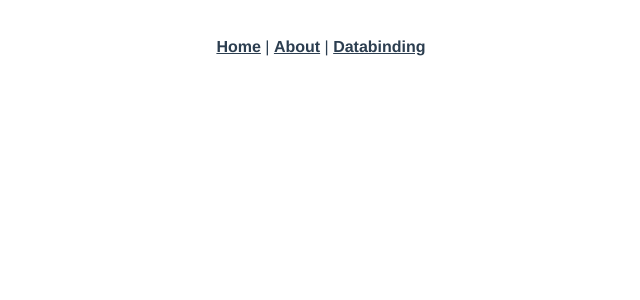
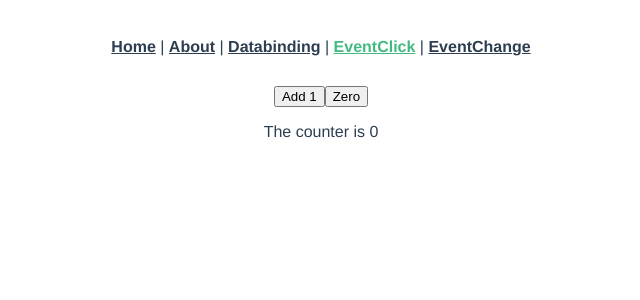
Before and after one commit to ohdowon064/a-week-before-entering-the-vuejs-project, a Vue app: page /eventclick in a window 1280 px wide. Shown: the top 300 px of the page, without its empty margins (319-959 px from the left). Built offline with nearby package versions, Linux system fonts and the light colour scheme.

Commit message:
event on click, event change

```diff
--- a/src/App.vue
+++ b/src/App.vue
@@ -2,7 +2,9 @@
   <nav>
     <router-link to="/">Home</router-link> |
     <router-link to="/about">About</router-link> |
-    <router-link to="/databinding">Databinding</router-link>
+    <router-link to="/databinding">Databinding</router-link> |
+    <router-link to="/eventclick">EventClick</router-link> |
+    <router-link to="/eventchange">EventChange</router-link>
   </nav>
   <router-view/>
 </template>
@@ -29,3 +31,7 @@ nav a.router-link-exact-active {
   color: #42b983;
 }
 </style>
+<script>export default {
+  components: {}
+}
+</script>
--- a/src/router/index.js
+++ b/src/router/index.js
@@ -1,6 +1,8 @@
 import { createRouter, createWebHistory } from 'vue-router'
 import HomeView from '../views/HomeView.vue'
 import DataBinding from '../views/DataBinding.vue'
+import EventClick from "@/views/EventClick";
+import EventChange from "@/views/EventChange";
 
 const routes = [
   {
@@ -20,6 +22,16 @@ const routes = [
     path: '/databinding',
     name: 'DataBinding',
     component: DataBinding
+  },
+  {
+    path: '/eventclick',
+    name: 'EventClick',
+    component: EventClick
+  },
+  {
+    path: '/eventchange',
+    name: 'EventChange',
+    component: EventChange
   }
 ]
 
--- /dev/null
+++ b/src/views/EventChange.vue
@@ -0,0 +1,21 @@
+<template>
+  <select v-model="selectedValue" @change="changeSelect">
+    <option value="서울">서울</option>
+    <option value="부산">부산</option>
+    <option value="제주">제주</option>
+  </select>
+</template>
+<script>
+export default {
+  data() {
+    return {
+      selectedValue: '서울'
+    };
+  },
+  methods: {
+    changeSelect(){
+      alert(this.selectedValue);
+    }
+  }
+}
+</script>
--- /dev/null
+++ b/src/views/EventClick.vue
@@ -0,0 +1,30 @@
+<template>
+  <div>
+    <button type="button" @click="increaseCounter">Add 1</button>
+    <button type="button" @click="setZero(0)">Zero</button>
+    <p>The counter is {{counter}}</p>
+  </div>
+</template>
+
+<script>
+export default {
+  name: "EventClick",
+  data() {
+    return {
+      counter: 0
+    }
+  },
+  methods: {
+    increaseCounter() {
+      this.counter = this.counter + 1;
+    },
+    setZero(zero) {
+      this.counter = zero;
+    }
+  }
+}
+</script>
+
+<style scoped>
+
+</style>
```
